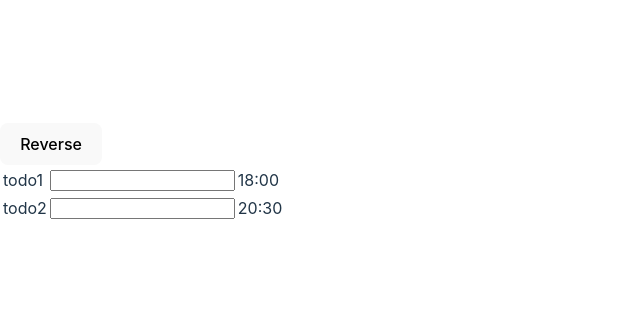
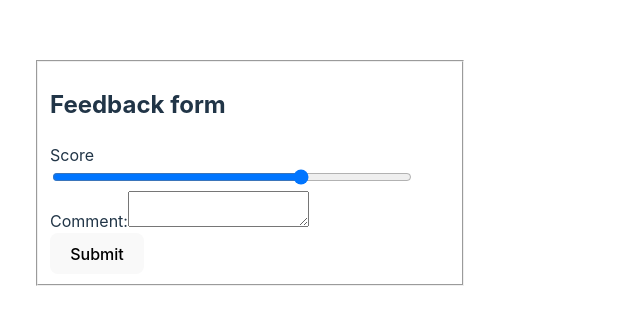
Before and after one commit to TabotCharlesBessong/CourseraAdvancedReactJS, a React (Vite) app in the folder portfolio/: page / in a window 1280 px wide. Shown: the part 227-552 px from the top of the page, without its empty margins (0-640 px from the left). Built offline with nearby package versions, Linux system fonts and the light colour scheme.

Commit message:
started working on forms

```diff
--- a/portfolio/src/App.jsx
+++ b/portfolio/src/App.jsx
@@ -1,5 +1,5 @@
 import React from 'react'
-import {DessertsList, Todo} from './components'
+import {DessertsList, Feedback, Todo} from './components'
 import data from './constant/data'
 import { useState } from 'react';
 
@@ -21,14 +21,15 @@ const App = () => {
   return (
     <div>
       {/* <DessertsList data={data.desserts} /> */}
-      <button onClick={reverseOrder} >Reverse</button>
+      {/* <button onClick={reverseOrder} >Reverse</button>
       <table>
         <tbody>
           {todos.map((todo,i) => (
             <Todo key={todo.id} id={todo.id} createdAt={todo.createdAt} />
           ))}
         </tbody>
-      </table>
+      </table> */}
+      <Feedback />
     </div>
   )
 }
--- /dev/null
+++ b/portfolio/src/components/Feedback.jsx
@@ -0,0 +1,53 @@
+
+import React from 'react'
+import { useState } from 'react'
+
+const Feedback = () => {
+  const [score, setScore] = useState(7)
+  const [comment, setComment] = useState('')
+
+  const handleSubmit = (e) => {
+    e.preventDefault()
+  }
+  return (
+    <form
+      action=""
+      style={{
+        display: "flex",
+        alignItems: "center",
+        justifyContent: "center",
+        width: "500px",
+      }}
+      onSubmit={handleSubmit}
+    >
+      <fieldset>
+        <h2>Feedback form</h2>
+        <div className="Field" style={{ margin: "auto", width: "400px" }}>
+          <label htmlFor="">Score</label>
+          <input
+            onChange={(e) => setComment(e.target.value)}
+            style={{ width: "90%" }}
+            type="range"
+            name=""
+            max="10"
+            value={score}
+            min="0"
+            id=""
+          />
+        </div>
+        <div className="Field">
+          <label htmlFor="">Comment:</label>
+          <textarea
+            name=""
+            id=""
+            value={comment}
+            onChange={(e) => setComment(e.target.value)}
+          ></textarea>
+        </div>
+        <button type="submit">Submit</button>
+      </fieldset>
+    </form>
+  );
+}
+
+export default Feedback
--- a/portfolio/src/components/index.js
+++ b/portfolio/src/components/index.js
@@ -1,3 +1,4 @@
 
 export {default as DessertsList} from './DessertsList'
 export {default as Todo} from './Todo'
+export {default as Feedback} from './Feedback'
```
